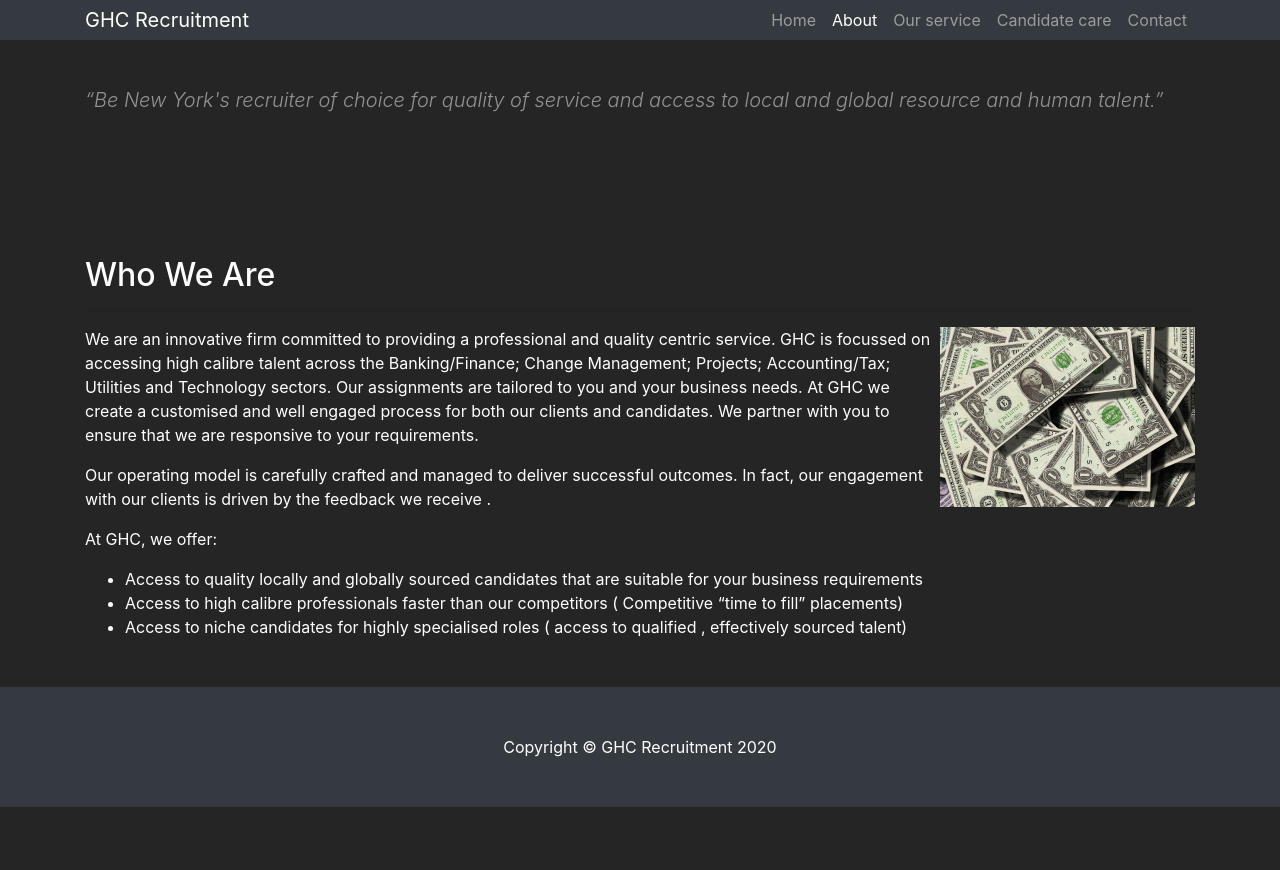
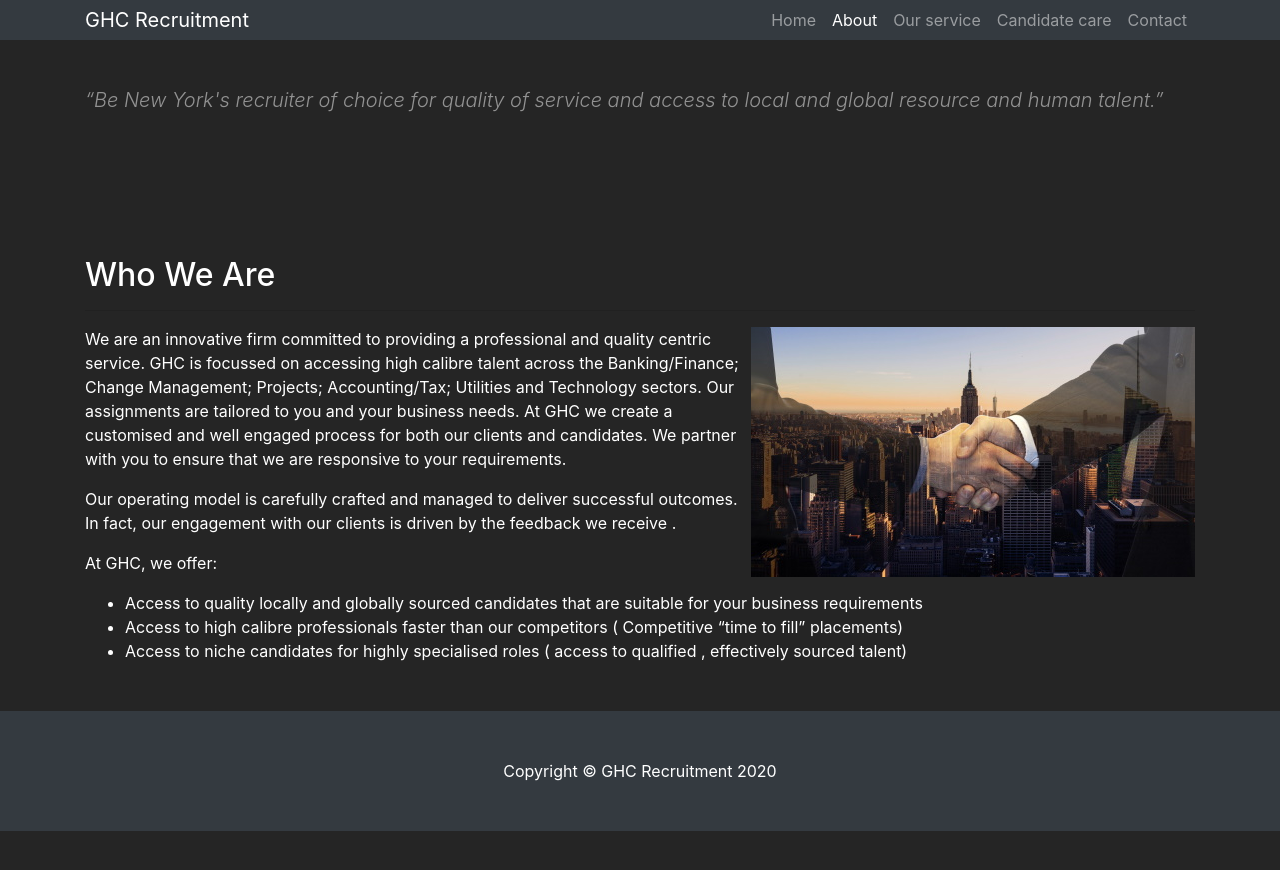
Before and after one commit to MalWalters/ghc-recruitment.github.io, a Jekyll site: the page built from _pages/who-we-are.html, in a window 1280 px wide. Shown: the top 870 px of the page. Built offline with Jekyll 4.4.1, drawn with Linux system fonts in a browser that asks for light colours.

Commit message:
Test worked

```diff
--- a/_pages/who-we-are.html
+++ b/_pages/who-we-are.html
@@ -6,7 +6,7 @@ permalink: /who-we-are/
 
 <h2>Who We Are</h2>
 <hr />
-<img align="right" src="{{site.baseurl}}/assets/images/hero-image-banking.jpg">
+<img align="right" src="{{site.baseurl}}/assets/images/about-us.jpg">
 
 <p>
   We are an innovative firm committed to providing a professional and quality centric service.  GHC is focussed on accessing high calibre talent across the Banking/Finance;  Change Management; Projects;  Accounting/Tax; Utilities and Technology sectors. Our assignments are tailored to you and your business needs.  At GHC we create a customised and well engaged process for both our clients and candidates.  We partner with you to ensure that we are responsive to your requirements.
```
